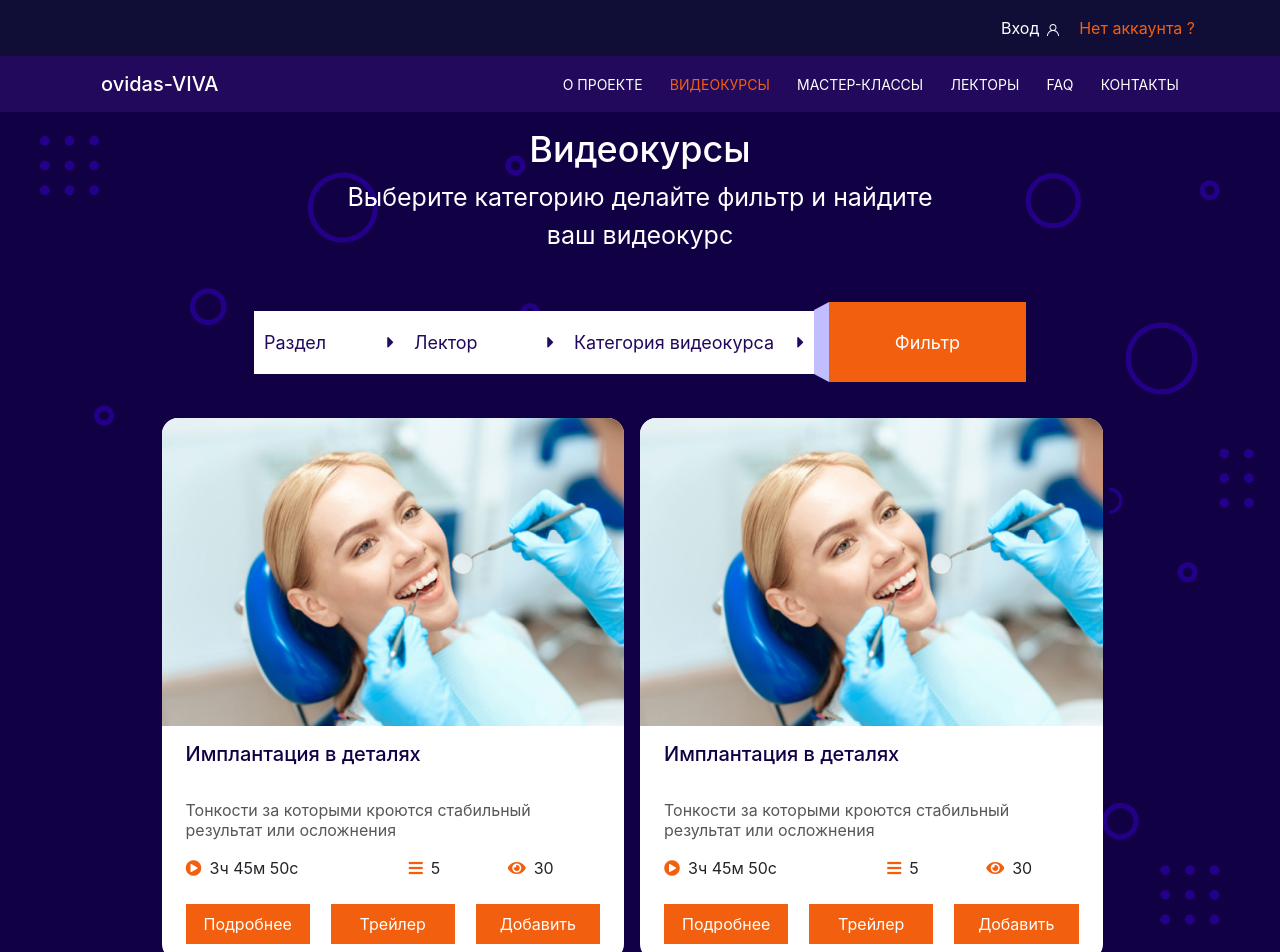
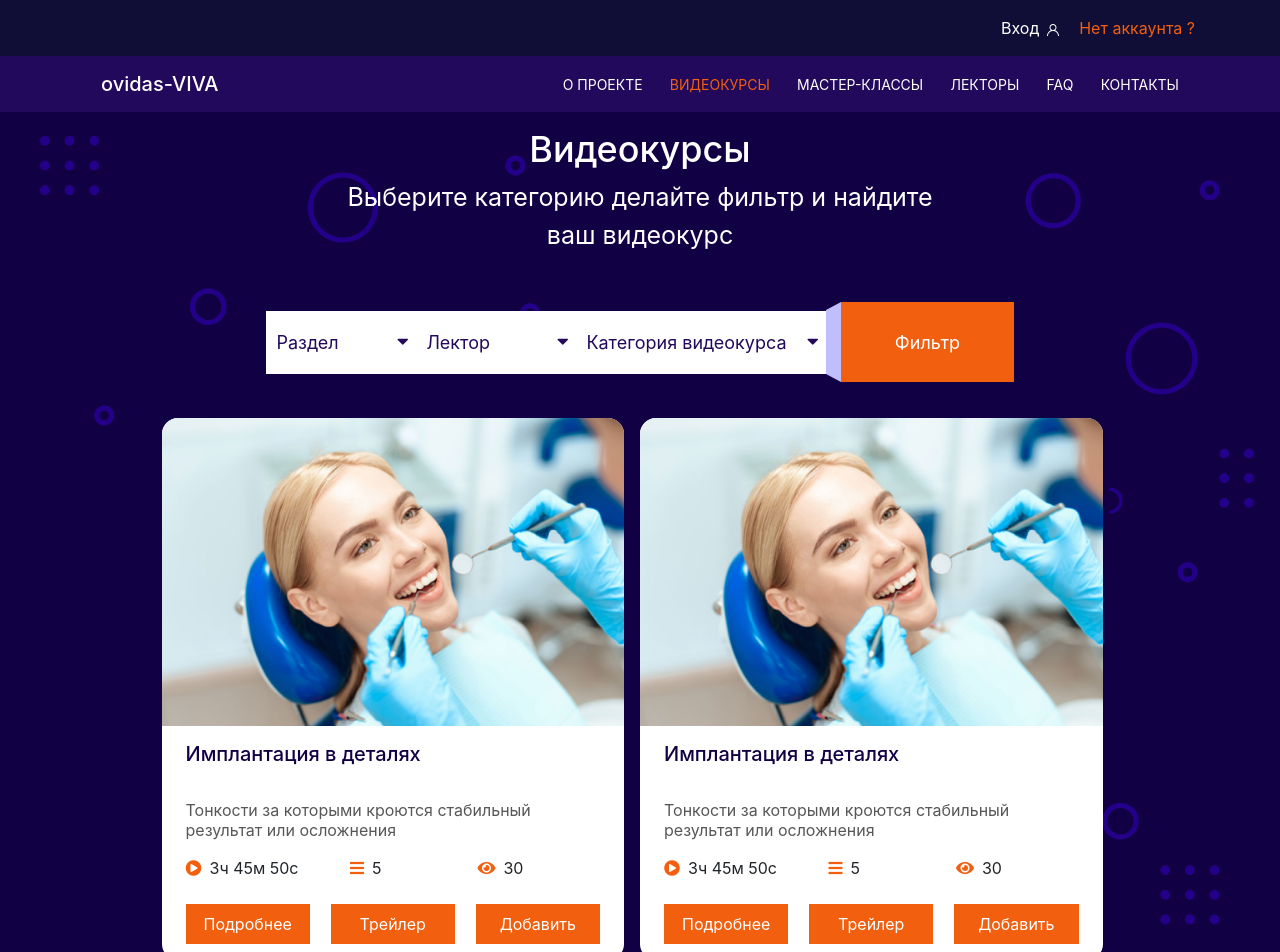
Before and after one commit to Avet-96/Test-task, a React (Create React App) app: page / in a window 1280 px wide. Shown: the top 952 px of the page. Built offline with nearby package versions, Linux system fonts and the light colour scheme.

Commit message:
fix bugs

```diff
--- a/src/App.js
+++ b/src/App.js
@@ -1,21 +1,14 @@
-import React, {Component} from 'react';
+import React from 'react';
 import Header from "./components/Header";
 import Main from "./components/Main";
 import Footer from "./components/Footer";
 
-class App extends Component {
+
+const App = () => <div>
+    <Header/>
+    <Main/>
+    <Footer/>
+</div>
 
 
-    render() {
-        return (
-            <div>
-                <Header/>
-                <Main/>
-                <Footer/>
-            </div>
-
-        );
-    }
-}
-
-export default App;
+export default App
--- a/src/assets/styles/main/main.scss
+++ b/src/assets/styles/main/main.scss
@@ -2,6 +2,7 @@ h1 {
   color: #fff !important;
   font-size: 36px;
 }
+
 
 .content_bg {
   background: #120045;
@@ -29,7 +30,8 @@ h1 {
 }
 
 .button_fil {
-  width: 17%;
+  position: relative;
+  width: 15%;
 }
 
 .select_options_block {
@@ -61,12 +63,17 @@ h1 {
   }
 
   .active_icon {
-    position: relative;
-    left: 100%;
+    display: block;
+    float: right;
+  }
+
+  .fa-caret-right {
+    transform: rotate(90deg);
+
   }
 
   .active_icon > .fa-caret-right {
-    transform: rotate(90deg);
+    transform: rotate(270deg);
     padding-right: 0 !important;
     transition: 0.5s;
 
@@ -83,7 +90,7 @@ h1 {
   .active_modal {
     display: flex;
     position: absolute;
-    top: 50%;
+    top: 84%;
     width: 200px;
     padding: 20px 10px;
     line-height: 30px;
@@ -127,6 +134,25 @@ h1 {
     font-size: 18px;
     width: 100%;
   }
+
+  .button_animation:after {
+    content: "";
+    background: #d0cccc;
+    display: block;
+    position: absolute;
+    padding-top: 46%;
+    padding-left: 92%;
+    margin-top: -31%;
+    opacity: 0;
+    transition: all 0.8s;
+  }
+
+  .button_animation:active:after {
+    padding: 0;
+    margin: 0;
+    opacity: 1;
+    transition: 0s
+  }
 }
 
 .content_blog {
@@ -162,15 +188,15 @@ h1 {
 
   .blog_icons {
     .block_time {
-      width: 50%
+      width: 40%
     }
 
     .block_video {
-      width: 20%
+      width: 30%
     }
 
     .block_e {
-      width: 20%
+      width: 33%
     }
 
     .block_time {
@@ -181,7 +207,6 @@ h1 {
           border: #120045 1px solid;
           background: #120045;
           top: -150% !important;
-          left: -50% !important;
           padding: 3%;
           color: white;
           text-align: center;
@@ -310,3 +335,11 @@ h1 {
     background: #2C0C3E;
   }
 }
+
+.checkSelect {
+  font-size: 14px;
+  white-space: nowrap;
+  width: 60px;
+  overflow: hidden;
+  text-overflow: ellipsis;
+}
--- a/src/components/Main.js
+++ b/src/components/Main.js
@@ -13,7 +13,6 @@ const Main = () => {
                     <div className='position-absolute content_bg_img p-4'>
                         <img width='100%' height='100%' src={svg} alt=""/>
                     </div>
-
                 </div>
                 <div
                     className='container videos_block row d-flex m-0 flex-wrap align-items-center justify-content-center'>
--- a/src/components/main-components/VideoCourseContent.js
+++ b/src/components/main-components/VideoCourseContent.js
@@ -1,29 +1,91 @@
-import React, {useState} from 'react';
+import React, {useEffect, useRef, useState} from 'react';
 
-const VideoContentTop = () => {
 let blocks = [
     {
-            id: 1, isOpen: false, styles: 'select_block_one', name: 'Раздел', data: [
+        id: 1,
+        isOpen: false,
+        styles: 'select_block_one',
+        checkSelect: '',
+        isActive: false,
+        name: 'Раздел', data: [
             {id: 1999, title: 'Терапия'},
             {id: 20, title: 'Медицина катастроф'},
             {id: 3489, title: 'Хирургия'},
             {id: 4, title: 'Все'}]
     },
-        {id: 2, isOpen: false, styles: 'select_block_to', name: 'Лектор', data: []},
     {
-            id: 3, isOpen: false, styles: 'select_block_tre', name: 'Категория видеокурса', data: [
+        id: 2,
+        isOpen: false,
+        isActive: false,
+        styles: 'select_block_to',
+        checkSelect: '',
+        name: 'Лектор', data: []
+    },
+    {
+        id: 3,
+        isOpen: false,
+        isActive: false,
+        styles: 'select_block_tre', checkSelect: '',
+        name: 'Категория видеокурса', data: [
             {id: 7, title: 'Базовый'},
             {id: 5, title: 'Продвинутый'},
             {id: 18, title: 'Все'}
         ]
     },
+]
+const VideoContentTop = () => {
+    const [menu, setOpenMenu] = useState(blocks)
+    const wrapperRef = useRef(null);
 
-    ]
-    const [menu, setOpenMenu] = useState(blocks)
-    const openSelect = (index) => setOpenMenu(blocks.map(list => {
-        list.id === index ? list.isOpen = true : list.isOpen = false
+    const openSelect = (index) => {
+        setOpenMenu(blocks.map(list => {
+            if (list.id === index) {
+                list.isOpen = true
+                list.isActive = true
+            } else {
+                list.isOpen = false
+                if (!list.checkSelect.length) {
+                    list.isActive = false
+                }
+            }
             return list
         }))
+    }
+    const getSelect = (id, title) => {
+        setOpenMenu(prev => blocks.map(list => {
+            if (list.id === id) {
+                list.checkSelect = title
+                if (list.checkSelect.length > 0) {
+                    list.isActive = true
+                }
+            }
+            list.isOpen = false
+            return list
+        }))
+
+    }
+    const closed = () => setOpenMenu(blocks.map(list => {
+        if (list.checkSelect === '') {
+            list.isActive = false
+        }
+        list.isOpen = false
+        return list
+    }))
+
+
+    useEffect(() => {
+        document.addEventListener("click", handleClickOutside, false);
+        return () => {
+            document.removeEventListener("click", handleClickOutside, false);
+        };
+    }, []);
+
+    const handleClickOutside = event => {
+        if (wrapperRef.current && !wrapperRef.current.contains(event.target)) {
+            closed()
+        }
+    };
+
 
     return (
         <div>
@@ -31,15 +93,16 @@ const VideoContentTop = () => {
                 <h1>Видеокурсы </h1>
                 <p>Выберите категорию делайте фильтр и найдите ваш видеокурс</p>
             </div>
-            <div
-                className='position-relative
+            <div ref={wrapperRef}>
+                <div className='position-relative
                 d-flex align-items-center
                 justify-content-center
                 flex-column
                 flex-sm-row
-                select_options_block mt-5'>
-                <div className='d-flex   flex-column
-                flex-sm-row'>
+                select_options_block mt-5'
+
+                >
+                    <div className='d-flex   flex-column  flex-sm-row'>
                         {menu.map((v) => <div className='clickBlock d-flex flex-column'
                                               key={v.id}
                                               onClick={() => openSelect(v.id)}
@@ -47,24 +110,37 @@ const VideoContentTop = () => {
                             <div
                                 className={'clickBlock select_block d-flex align-items-center justify-content-between ' + v.styles}>
                             <span
-                                className={!v.isOpen ? 'mr-2 clickBlock' : 'clickBlock active_select '}>{v.name}</span>
+                                className={v.checkSelect !== '' ? 'd-block checkSelect' : 'd-none'}>{v.checkSelect}
+                            </span>
                                 <span
-                                className={v.isOpen ? 'active_icon  clickBlock span_animation' : ' clickBlock span_animation '}>
+                                    className={!v.isActive ? 'mr-2 clickBlock' : 'active_select'}>
+                                {v.name}</span>
+                                <span
+                                    className={v.isOpen ? 'active_icon clickBlock span_animation' : 'clickBlock span_animation'}>
                                 <i className="clickBlock fas fa-caret-right"/></span>
                             </div>
                             {v.isOpen}
                             <div className={v.isOpen ? 'clickBlock active_modal ml-1' : 'clickBlock d-none'}>
-                            {v.data.length > 0 ? v.data.map(title => <span key={title.id}>{title.title}</span>) :
+                                {v.data.length > 0 ? v.data.map(title => <span
+                                        key={title.id}
+                                        onClick={() => getSelect(v.id, title.title)}
+                                    >
+                                    {title.title}
+                            </span>
+                                    ) :
                                     <span>No data available</span>}
                             </div>
                         </div>)}
                     </div>
                     <div className='d-flex button_fil'>
                         <div className=' filter_button'/>
-                    <button className='button_filter'>Фильтр</button>
+                        <button className='button_filter button_animation'>Фильтр</button>
+                    </div>
                 </div>
             </div>
         </div>
     )
 }
-export default VideoContentTop;
+
+
+export default VideoContentTop
--- a/src/index.js
+++ b/src/index.js
@@ -7,7 +7,7 @@ import './index.scss'
 
 ReactDOM.render(
     <React.StrictMode>
-        <App/>
+            <App/>
     </React.StrictMode>,
     document.getElementById('root')
 );
--- a/src/index.scss
+++ b/src/index.scss
@@ -44,7 +44,7 @@
     font-size: 17px;
   }
   .clickBlock {
-
+    position: relative;
     .select_block_one {
       width: 120px !important;
     }
@@ -142,6 +142,23 @@
     margin: 0 !important;
     padding-left: 12px;
   }
+  .select_options_block .button_animation:after {
+    content: "";
+    background: #d0cccc;
+    display: block;
+    position: absolute;
+    padding-top: 15%;
+    padding-left: 100%;
+    margin-top: -10%;
+    opacity: 0;
+    transition: all 0.8s;
+  }
+  .active_select {
+    margin-left: 10px !important;
+  }
+  .checkSelect {
+    margin: 10px 0 !important;
+  }
 }
 
 @media only screen and (max-width: 370px) {
```
Lines whose indentation alone changed are shown as unchanged.
